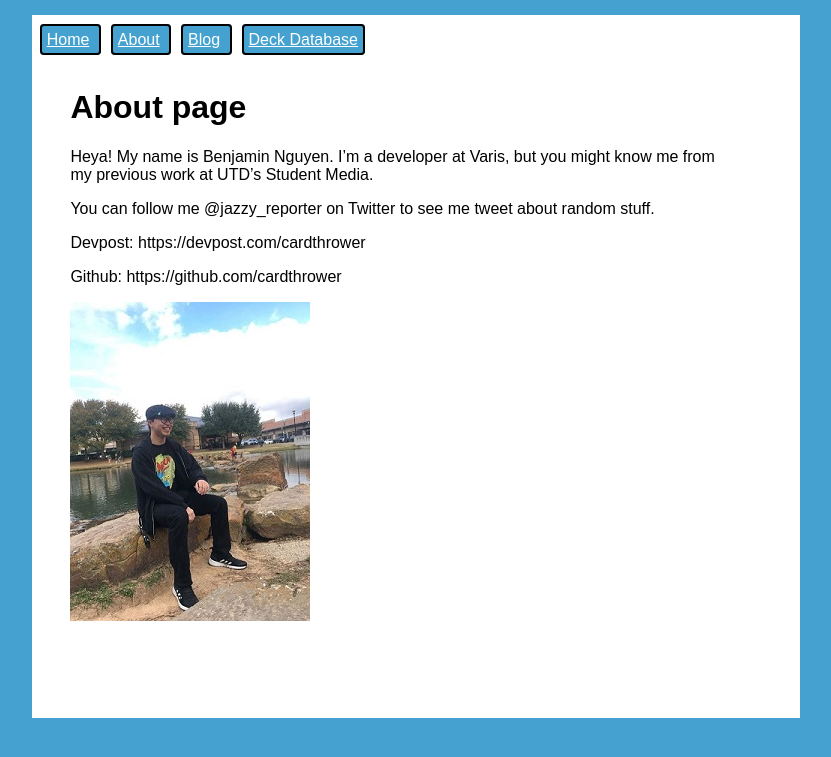
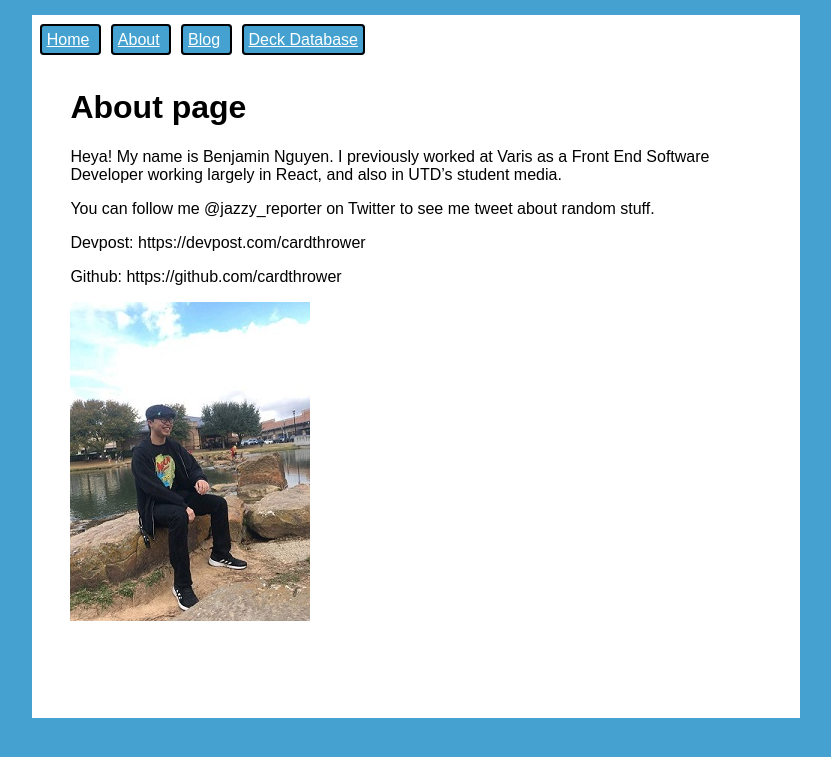
Before and after one commit to cardthrower/cardthrower.github.io, a Jekyll site: the page built from about.md, in a window 1280 px wide. Shown: the top 757 px of the page, without its empty margins (224-1055 px from the left). Built offline with Jekyll 4.4.1, drawn with Linux system fonts in a browser that asks for light colours.

Commit message:
updated website

```diff
--- a/about.md
+++ b/about.md
@@ -4,7 +4,8 @@ title: About
 ---
 # About page
 
-Heya! My name is Benjamin Nguyen. I'm a developer at Varis, but you might know me from my previous work at UTD's Student Media.
+Heya! My name is Benjamin Nguyen. I previously worked at Varis as a Front End Software Developer working largely in React, and also
+in UTD's student media.
 
 
 You can follow me @jazzy_reporter on Twitter to see me tweet about random stuff.
```
